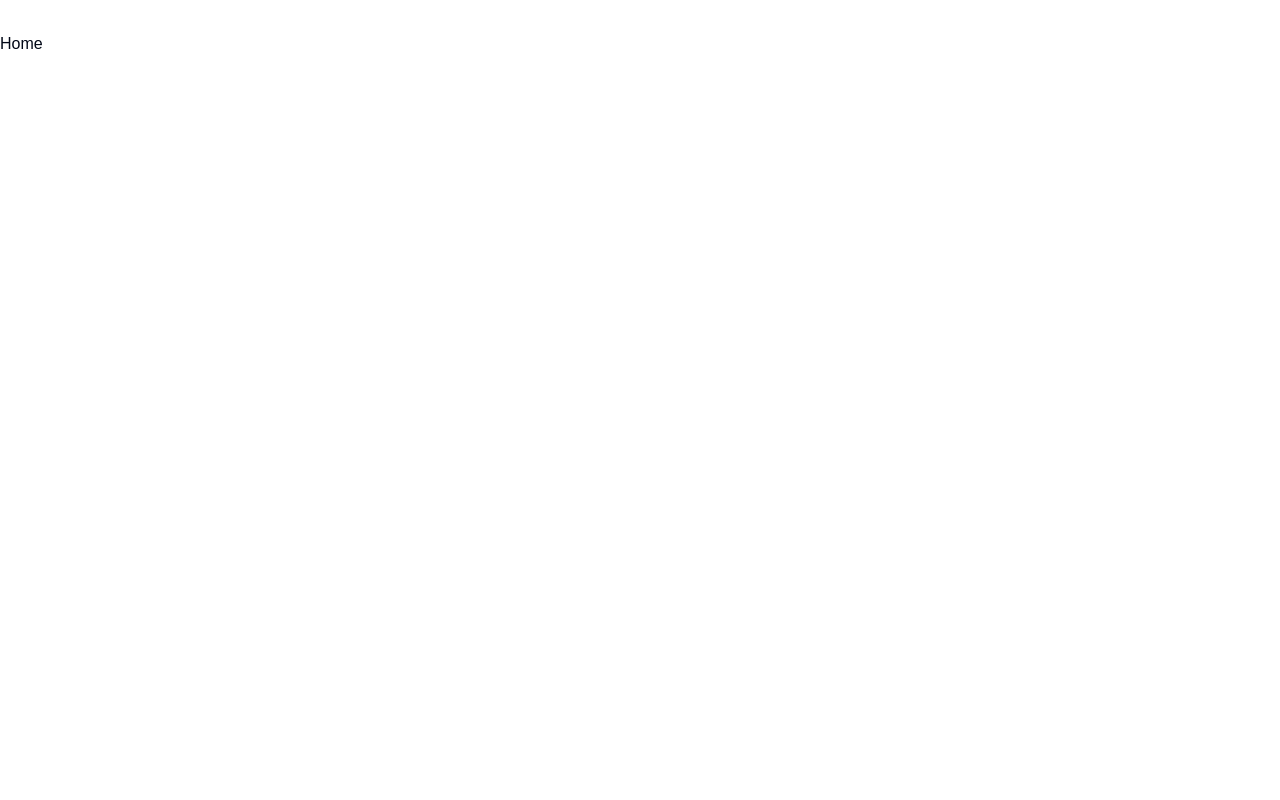
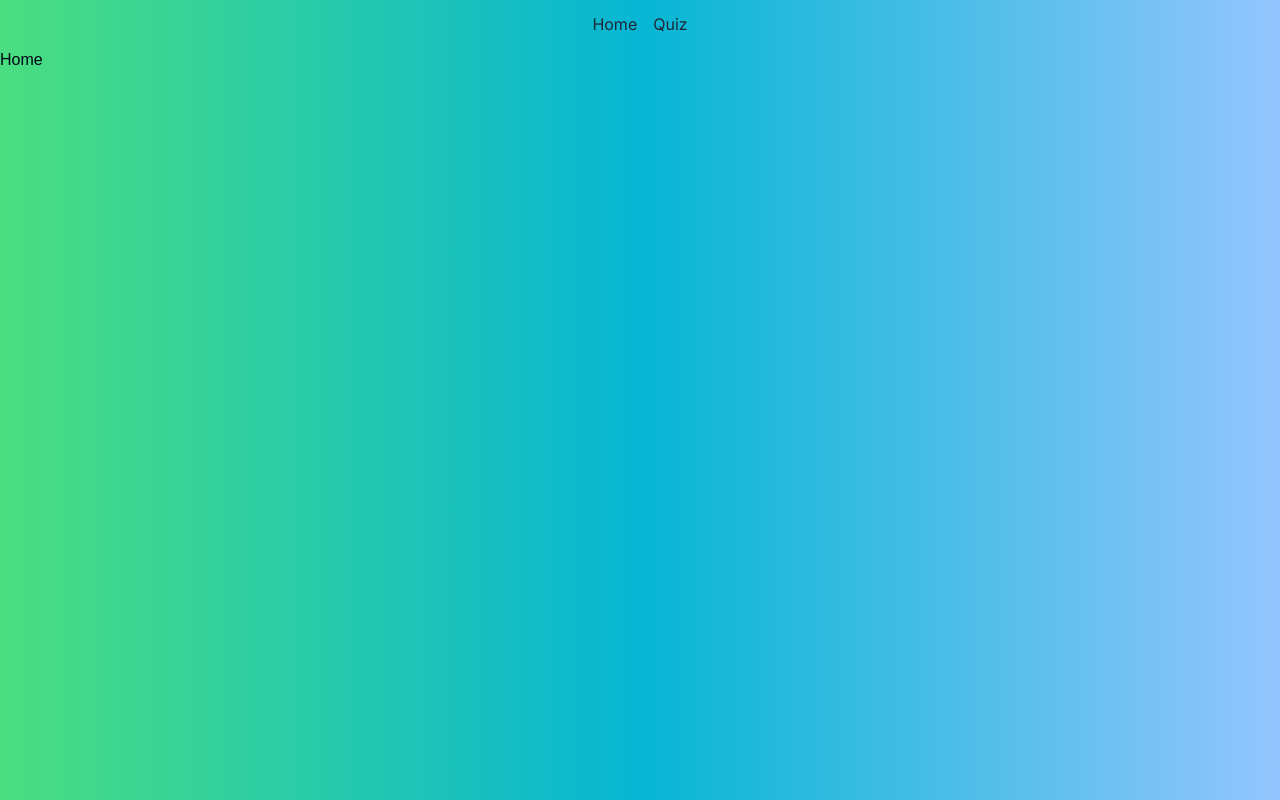
Before and after one commit to spicychillisus/environmental-game-quiz, a Next.js app: page / in a window 1280 px wide. Built offline with nearby package versions, Linux system fonts and the light colour scheme.

Commit message:
created files needed

```diff
--- a/package.json
+++ b/package.json
@@ -46,6 +46,7 @@
     "lucide-react": "^0.456.0",
     "next": "15.0.3",
     "next-themes": "^0.4.3",
+    "pg": "^8.13.1",
     "react": "19.0.0-rc-66855b96-20241106",
     "react-day-picker": "^8.10.1",
     "react-dom": "19.0.0-rc-66855b96-20241106",
--- a/src/app/calculator/page.tsx
+++ /dev/null
@@ -1,12 +0,0 @@
-import Navbar from "@/components/self/Navbar";
-
-
-function calculate() {
-
-}
-
-export default function Calculator() {
-    return (
-        <Navbar />
-    )
-}
--- a/src/app/page.tsx
+++ b/src/app/page.tsx
@@ -1,10 +1,13 @@
 "use client";
 
 import Navbar from "@/components/self/Navbar";
+import { Inter } from "next/font/google";
+
+const inter = Inter({});
 
 export default function Home() {
   return (
-    <div>
+    <div className="bg-gradient-to-r from-green-400 via-cyan-500 to-blue-300 min-h-screen w-screen">
       <Navbar />
       <h1>Home</h1>
     </div>
--- /dev/null
+++ b/src/app/quiz/page.tsx
@@ -0,0 +1,25 @@
+import Navbar from "@/components/self/Navbar";
+import { useState, useEffect } from "react";
+import { Inter, Montserrat } from "next/font/google";
+import Question from "@/entities/QuestionClass";
+import QuestionType from "@/entities/QuestionType";
+import QuestionDisplay from "@/entities/Question";
+
+
+
+let questions = [];
+
+const QuizPage = () => {
+    const [currentQn, setCurrentQn] = useState(0);
+    const [score, setScore] = useState(0);
+    const [selectedAnswer, setSelectedAnswer] = useState(null);
+
+    return (
+        <div>
+
+        </div>
+    )
+
+}
+
+export default QuizPage;
--- a/src/components/self/Navbar.tsx
+++ b/src/components/self/Navbar.tsx
@@ -3,17 +3,26 @@ import { useState, useEffect } from "react";
 import { Inter } from "next/font/google";
 
 const inter = Inter({});
+const interBold = Inter({});
 
 let links = [
     { name: "Home", path: "/"},
-    { name: "Calculator", path: "/calculator"},
+    { name: "Quiz", path: "/quiz"},
 ]
 
 export default function Navbar() {
     return (
-        <nav className="bg-white border-gray-400 dark:bg-gray-800">
-            <div className="max-w-screen-xl flex flex-wrap items-center justify-between mx-auto p-4">
-
+        <nav className="border-gray-400 dark:bg-gray-800 flex justify-center">
+            <div className="max-w-screen-xl flex flex-wrap items-center justify-between mx-auto p-2">
+                {
+                    links.map((link, index) => {
+                        return (
+                            <Link key={index} href={link.path} className={`hover:text-blue-500 px-2 py-1 text-gray-800 dark:text-gray-200 ${inter.className}`}>
+                                {link.name}
+                            </Link>
+                        )
+                    })
+                }
             </div>
         </nav>
     )
--- /dev/null
+++ b/src/components/self/quiz.tsx
@@ -0,0 +1,12 @@
+
+type Quiz = {
+    question: string;
+    hint?: any[];
+    points: number;
+}
+
+const Quiz = () => {
+
+}
+
+export default Quiz;
--- /dev/null
+++ b/src/entities/Question.tsx
@@ -0,0 +1,15 @@
+import Question from "./QuestionClass";
+
+type QuestionProps = {
+    question: Question;
+}
+
+const QuestionDisplay = () => {
+    return (
+        <div>
+
+        </div>
+    )
+}
+
+export default QuestionDisplay;
--- /dev/null
+++ b/src/entities/QuestionClass.ts
@@ -0,0 +1,28 @@
+// generates different types of questions
+export default class Question {
+
+    private question: String;
+    private points: number;
+    private answer: any;
+
+    constructor(question: String, points:number, answer: any) {
+        this.question = question;
+        this.points = points;
+    }
+
+    public getQuestion() {
+        return this.question;
+    }
+
+    public getPoints() {
+        return this.points;
+    }
+
+    public getAnswer() {
+        return this.answer;
+    }
+
+
+
+
+}
--- /dev/null
+++ b/src/entities/QuestionType.ts
@@ -0,0 +1,30 @@
+import { AnyTxtRecord } from "dns";
+import Question from "./QuestionClass";
+
+export default class QuestionType extends Question {
+
+    private options: any[];
+    private type: String;
+    private questionFormat: any;
+
+    constructor(question: String, points:number, answer: any, options: any[], type: String) {
+        super(question, points, answer);
+        this.options = options;
+        this.type = type;
+    }
+
+    public getQuestionType() {
+        return this.type;
+    }
+
+    private generateRandomQuestionOptions() {
+        // get the type of question first
+        let qnType = this.getQuestionType();
+    }
+
+    public createQuestionOptions(answer: any) {
+        // create the question options
+        // make sure to put the answer inside also
+
+    }
+}
```
Also changed, not shown: src/app/results/page.tsx (deleted), 2 other files (tests, documents, lock files or other folders).
